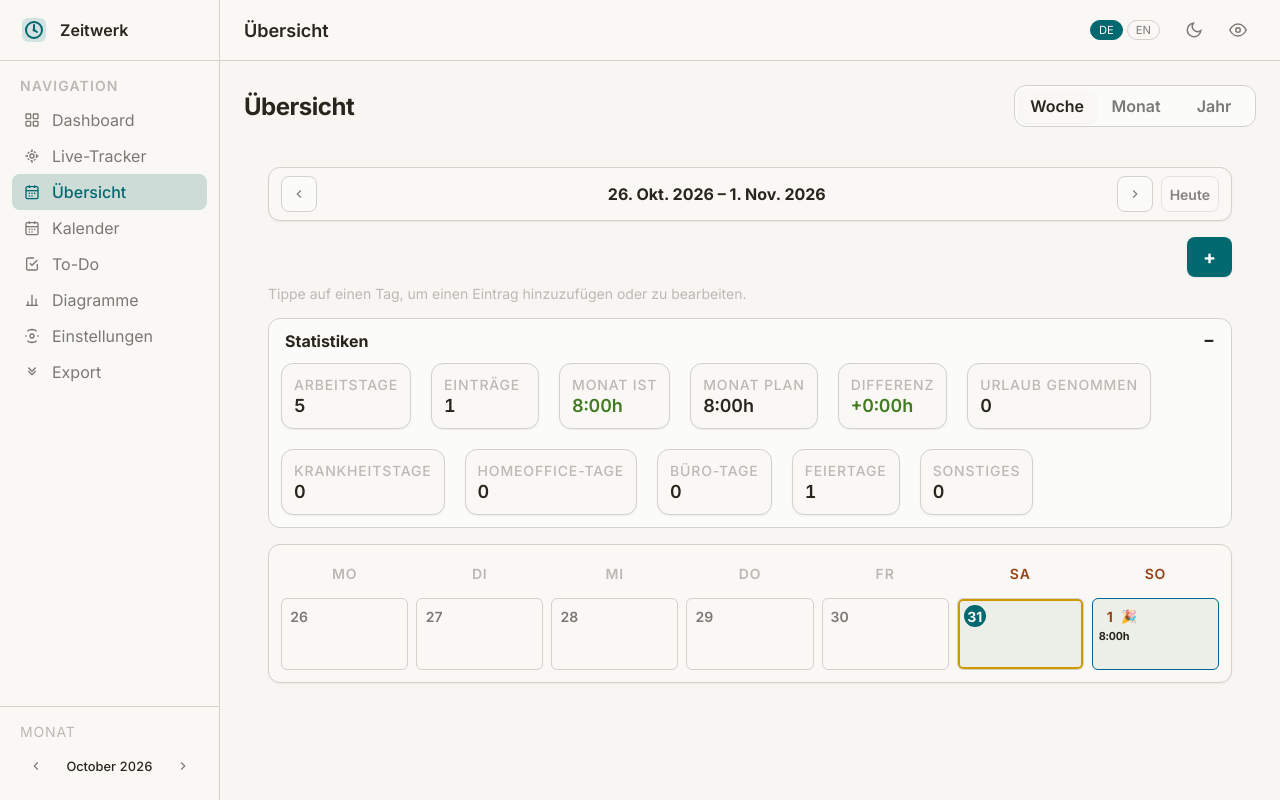
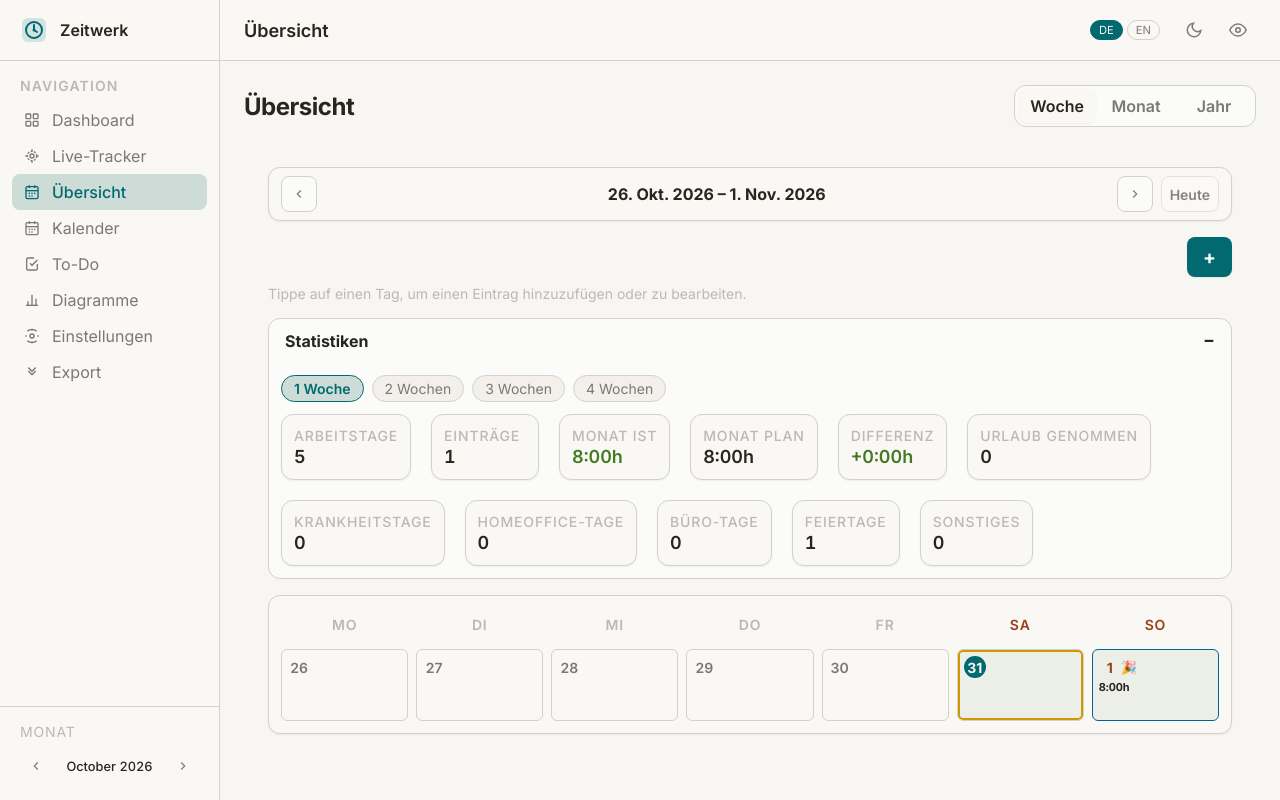
Before and after one commit to beri336/zeitwerk, a Vue app: page /#/overview/week in a window 1280 px wide. Built offline with nearby package versions, Linux system fonts and the light colour scheme.

Commit message:
feat(settings): add multi-week statistics to weekly overview

```diff
--- a/src/components/features/WeekOverview.vue
+++ b/src/components/features/WeekOverview.vue
@@ -32,34 +32,47 @@
 
     <details class="overview-stats" :open="statsOpen" @toggle="updateStatsOpen">
       <summary>{{ $t("overview.statistics") }}</summary>
+      <div class="stats-period" role="group" :aria-label="$t('week.stats_period_label')">
+        <button
+          v-for="period in statsPeriods"
+          :key="period"
+          type="button"
+          class="stats-period-btn"
+          :class="{ active: statsPeriod === period }"
+          :aria-pressed="statsPeriod === period"
+          @click="statsPeriod = period"
+        >
+          {{ $t("week.stats_period", { count: period }) }}
+        </button>
+      </div>
       <div class="cal-stats">
         <div class="cal-stat">
           <span class="cal-stat-label">{{ $t("month.working_days") }}</span>
-          <span class="cal-stat-value">{{ workdays }}</span>
+          <span class="cal-stat-value">{{ statsWorkdays }}</span>
         </div>
         <div class="cal-stat">
           <span class="cal-stat-label">{{ $t("common.entries") }}</span>
-          <span class="cal-stat-value">{{ weekEntries.length }}</span>
+          <span class="cal-stat-value">{{ statsEntries.length }}</span>
         </div>
         <div class="cal-stat">
           <span class="cal-stat-label">{{ $t("month.actual") }}</span>
-          <span class="cal-stat-value" :class="weekDiff >= 0 ? 'stat-ok' : 'stat-err'">
-            {{ formatHours(weekActual) }}
+          <span class="cal-stat-value" :class="statsDiff >= 0 ? 'stat-ok' : 'stat-err'">
+            {{ formatHours(statsActual) }}
           </span>
         </div>
         <div class="cal-stat">
           <span class="cal-stat-label">{{ $t("month.planned") }}</span>
-          <span class="cal-stat-value">{{ formatHours(weekPlanned) }}</span>
+          <span class="cal-stat-value">{{ formatHours(statsPlanned) }}</span>
         </div>
         <div class="cal-stat">
           <span class="cal-stat-label">{{ $t("month.diff") }}</span>
-          <span class="cal-stat-value" :class="weekDiff >= 0 ? 'stat-ok' : 'stat-err'">
-            {{ weekDiff >= 0 ? "+" : "" }}{{ formatHours(weekDiff) }}
+          <span class="cal-stat-value" :class="statsDiff >= 0 ? 'stat-ok' : 'stat-err'">
+            {{ statsDiff >= 0 ? "+" : "" }}{{ formatHours(statsDiff) }}
           </span>
         </div>
         <div v-for="type in absenceStatTypes" :key="type" class="cal-stat">
           <span class="cal-stat-label">{{ type === "on-site" ? $t("dashboard.month.office") : $t(`dashboard.month.${type}`) }}</span>
-          <span class="cal-stat-value">{{ weekTypeCounts[type] }}</span>
+          <span class="cal-stat-value">{{ statsTypeCounts[type] }}</span>
         </div>
       </div>
     </details>
@@ -101,6 +114,8 @@ const editEntry = ref(null);
 const clickedDate = ref(null);
 const flashToday = ref(false);
 const weekStart = ref(getMonday(new Date()));
+const statsPeriods = [1, 2, 3, 4];
+const statsPeriod = ref(1);
 
 const dayHeaders = computed(() =>
   weekDays.value.map(({ date }) =>
@@ -118,32 +133,51 @@ const weekDays = computed(() =>
   }),
 );
 
-const weekEntries = computed(() => {
-  const dates = new Set(weekDays.value.map((day) => day.date));
+const absenceStatTypes = ["vacation", "sick", "homeoffice", "on-site", "publicholiday", "other"];
+
+const statsStart = computed(() => {
+  const start = new Date(weekStart.value);
+  start.setDate(start.getDate() - (statsPeriod.value - 1) * 7);
+
+  return start;
+});
+
+const statsDays = computed(() =>
+  Array.from({ length: statsPeriod.value * 7 }, (_, index) => {
+    const date = new Date(statsStart.value);
+    date.setDate(date.getDate() + index);
+
+    return { date: formatDate(date) };
+  }),
+);
+
+const statsEntries = computed(() => {
+  const dates = new Set(statsDays.value.map((day) => day.date));
+
   return store.entries.filter((entry) => dates.has(entry.date));
 });
 
-const weekActual = computed(() =>
-  weekEntries.value.reduce(
-    (total, entry) => total + store.effectiveActualHours(entry),
+const statsActual = computed(() =>
+  statsEntries.value.reduce(
+    (total, entry) =>
+      total + store.effectiveActualHours(entry),
     0,
   ),
 );
 
-const weekPlanned = computed(() =>
-  weekEntries.value.reduce(
+const statsPlanned = computed(() =>
+  statsEntries.value.reduce(
     (total, entry) =>
       total + (entry.plannedHours ?? store.settings.hoursPerDay),
     0,
   ),
 );
 
-const weekDiff = computed(() => weekActual.value - weekPlanned.value);
-const absenceStatTypes = ["vacation", "sick", "homeoffice", "on-site", "publicholiday", "other"];
-const weekTypeCounts = computed(() => countAbsenceTypes(weekEntries.value));
+const statsDiff = computed(() => statsActual.value - statsPlanned.value);
+const statsTypeCounts = computed(() => countAbsenceTypes(statsEntries.value));
 
-const workdays = computed(() =>
-  weekDays.value.filter(({ date }) => {
+const statsWorkdays = computed(() =>
+  statsDays.value.filter(({ date }) => {
     const day = new Date(`${date}T00:00:00`).getDay();
     return day !== 0 && day !== 6;
   }).length,
@@ -243,6 +277,32 @@ onMounted(() => {
   font: inherit;
   font-size: var(--text-sm);
   font-weight: 700;
+}
+
+.stats-period {
+  display: flex;
+  flex-wrap: wrap;
+  gap: var(--space-2);
+  margin: var(--space-3) 0;
+  padding: 0 var(--space-3);
+}
+
+.stats-period-btn {
+  padding: var(--space-1) var(--space-3);
+  border: 1px solid var(--color-border);
+  border-radius: var(--radius-full);
+  background: var(--color-surface-offset);
+  color: var(--color-text-muted);
+  font: inherit;
+  font-size: var(--text-xs);
+  cursor: pointer;
+}
+
+.stats-period-btn.active {
+  border-color: var(--color-primary);
+  background: var(--color-primary-highlight);
+  color: var(--color-primary);
+  font-weight: 600;
 }
 
 .overview-add-btn span {
--- a/src/locales/de.json
+++ b/src/locales/de.json
@@ -210,7 +210,9 @@
         "hint": "Tippe auf einen Tag, um einen Eintrag zu öffnen oder zu erstellen. Farbige Tage zeigen erfasste Arbeit, Abwesenheiten oder Feiertage."
     },
     "week": {
-        "hint": "Tippe auf einen Tag, um einen Eintrag hinzuzufügen oder zu bearbeiten."
+        "hint": "Tippe auf einen Tag, um einen Eintrag hinzuzufügen oder zu bearbeiten.",
+        "stats_period_label": "Statistikzeitraum",
+        "stats_period": "{count} Woche | {count} Wochen"
     },
     "todos": {
         "title": "To-Do-Übersicht",
--- a/src/locales/en.json
+++ b/src/locales/en.json
@@ -212,7 +212,9 @@
         "hint": "Tap a day to open or create an entry. Colored days indicate tracked work, absences, or public holidays."
     },
     "week": {
-        "hint": "Tap a day to add or edit an entry."
+        "hint": "Tap a day to add or edit an entry.",
+        "stats_period_label": "Statistics period",
+        "stats_period": "{count} week | {count} weeks"
     },
     "todos": {
         "title": "To-Do's Overview",
```
